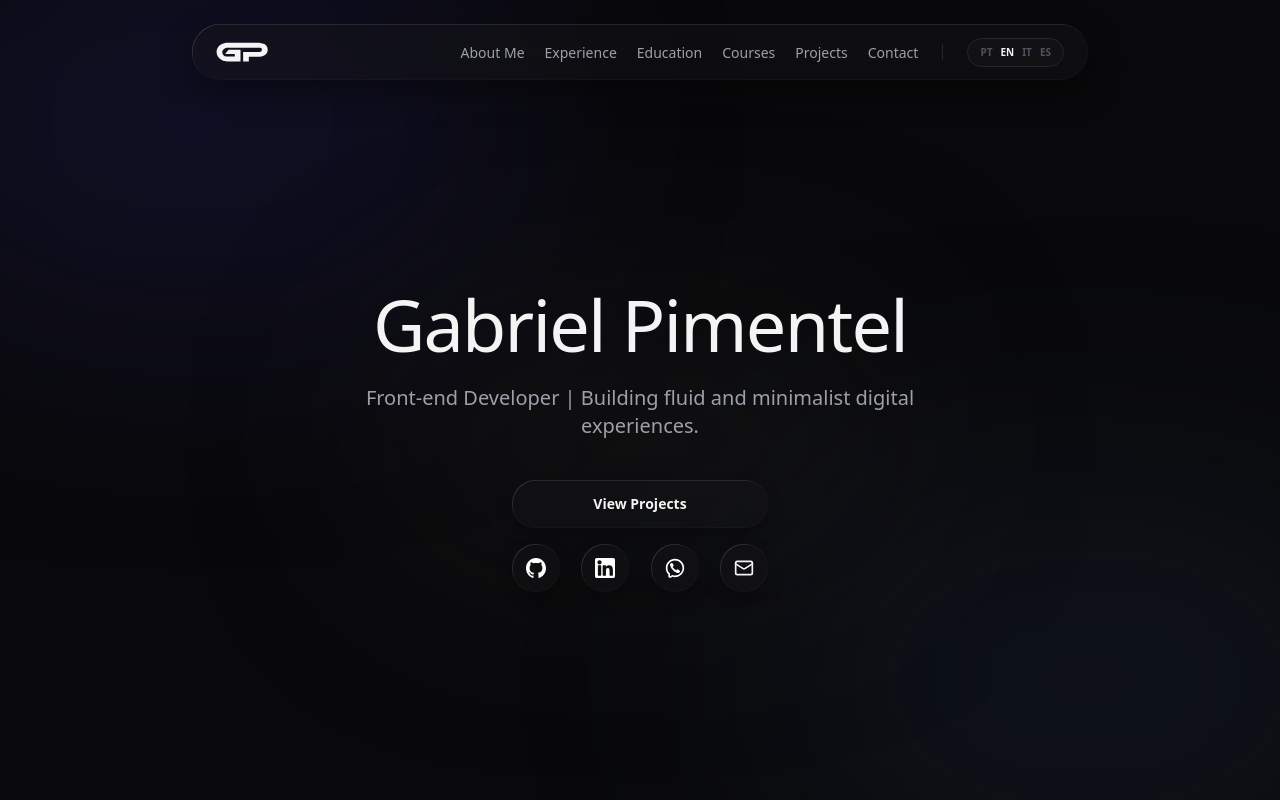
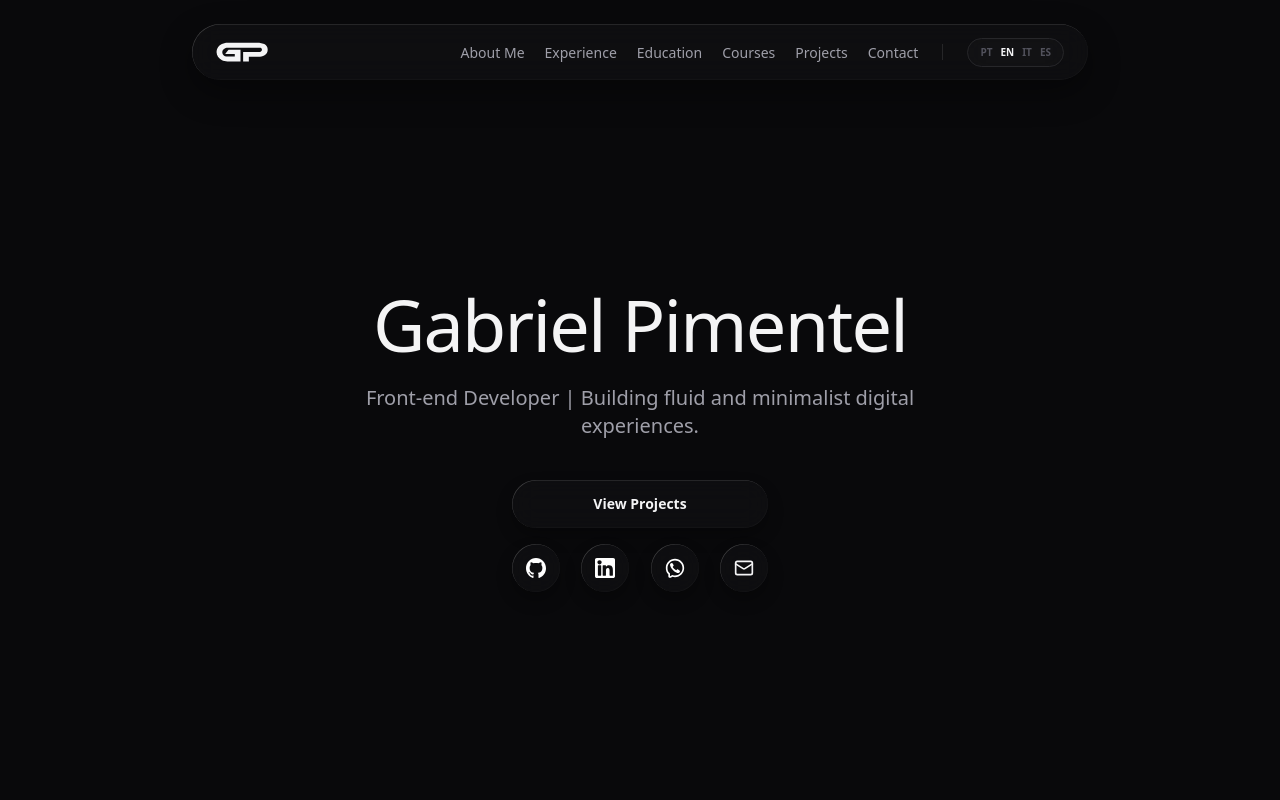
Before and after one commit to GroundWave96/portfolio, a Next.js app: page / in a window 1280 px wide. Shown: the top 800 px of the page. Built offline with nearby package versions, Linux system fonts and the light colour scheme.

Commit message:
test: remove background

```diff
--- a/src/app/layout.tsx
+++ b/src/app/layout.tsx
@@ -57,7 +57,7 @@ export default function RootLayout({ children }: { children: React.ReactNode })
     <html lang="pt-BR" className={`${inter.variable} h-full antialiased scroll-smooth`}>
       <body className="font-sans bg-zinc-950 text-zinc-50 antialiased selection:bg-zinc-700 selection:text-white">
         <LanguageProvider>
-          <Background />
+          {/* <Background /> */}
           <ScrollToTop />
           {children}
         </LanguageProvider>
```
